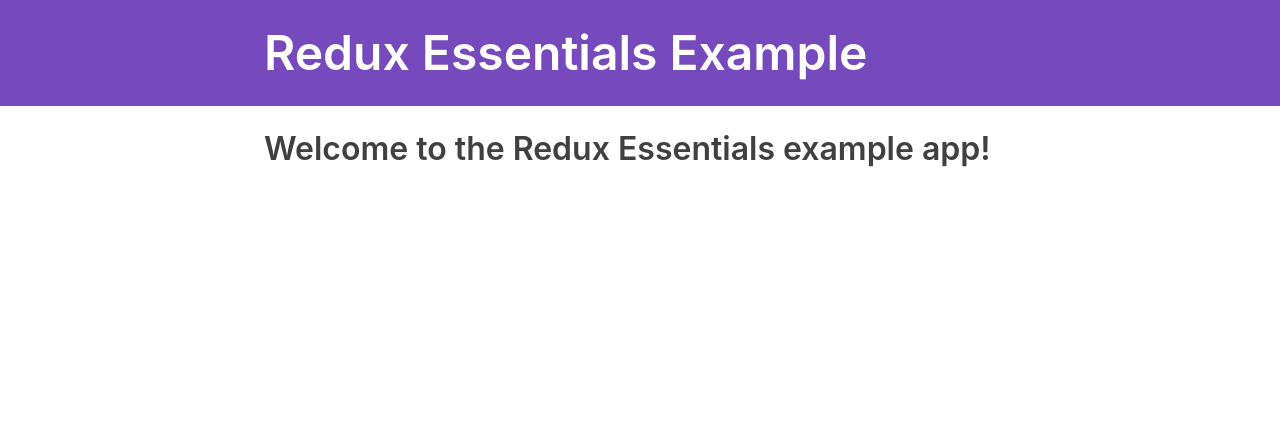
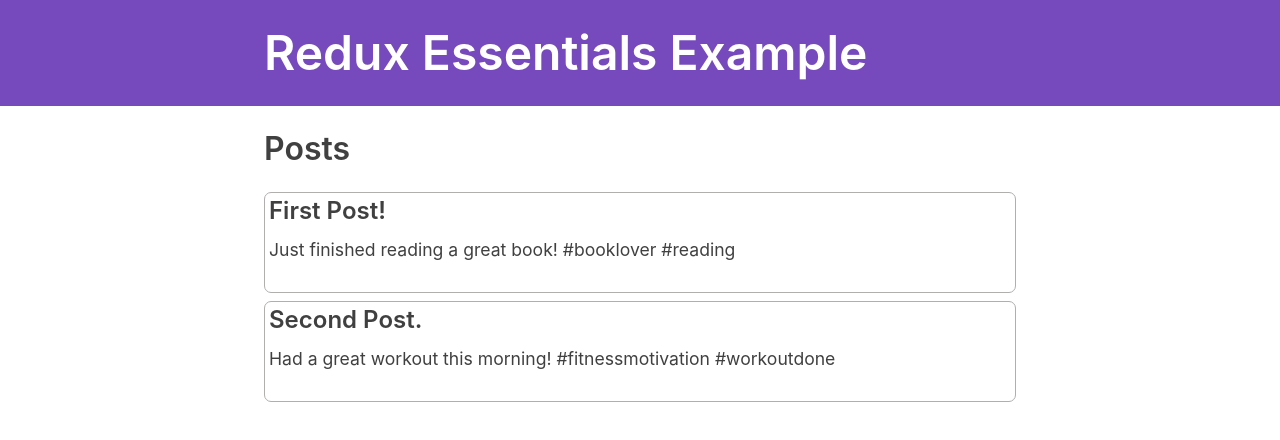
Before and after one commit to advide2001/kudos-app, a React (Create React App) app: page / in a window 1280 px wide. Shown: the top 440 px of the page. Built offline with nearby package versions, Linux system fonts and the light colour scheme; what @mswjs/data, mock-socket, txtgen would draw is missing.

Commit message:
install react-router-dom

```diff
--- a/package.json
+++ b/package.json
@@ -17,7 +17,7 @@
     "react": "^17",
     "react-dom": "^17",
     "react-redux": "^7.2.4",
-    "react-router-dom": "^5.1.2",
+    "react-router-dom": "^5.3.4",
     "react-scripts": "^5.0.1",
     "seedrandom": "^3.0.5",
     "txtgen": "^2.2.4"
--- a/src/App.js
+++ b/src/App.js
@@ -7,6 +7,7 @@
 } from 'react-router-dom'
 
 import { Navbar } from './app/Navbar'
+import { PostsList } from './features/posts/postsList'
 
 function App() {
   return (
@@ -18,9 +19,9 @@
             exact
             path="/"
             render={() => (
-              <section>
-                <h2>Welcome to the Redux Essentials example app!</h2>
-              </section>
+              <React.Fragment>
+                <PostsList />
+              </React.Fragment>
             )}
           />
           <Redirect to="/" />
--- a/src/app/store.js
+++ b/src/app/store.js
@@ -1,5 +1,8 @@
 import { configureStore } from '@reduxjs/toolkit'
+import postsReducer from '../features/posts/postsSlice'
 
 export default configureStore({
-  reducer: () => ({}),
+  reducer: {
+    posts: postsReducer,
+  },
 })
--- /dev/null
+++ b/src/features/posts/postsList.js
@@ -0,0 +1,22 @@
+import React from 'react'
+import { useSelector } from 'react-redux'
+
+export const PostsList = () => {
+  // fetch posts from the store
+  const posts = useSelector((state) => state.posts)
+
+  const renderedPosts = posts.map((post) => (
+    <article className="post-excerpt" key={post.id}>
+      <h3>{post.title}</h3>
+      <p className="post-content">{post.content.substring(0, 100)}</p>
+    </article>
+  ))
+
+  // return only jsx and no logic
+  return (
+    <section className="posts-list">
+      <h2>Posts</h2>
+      {renderedPosts}
+    </section>
+  )
+}
```
Also changed, not shown: 1 other file (tests, documents, lock files or other folders).
